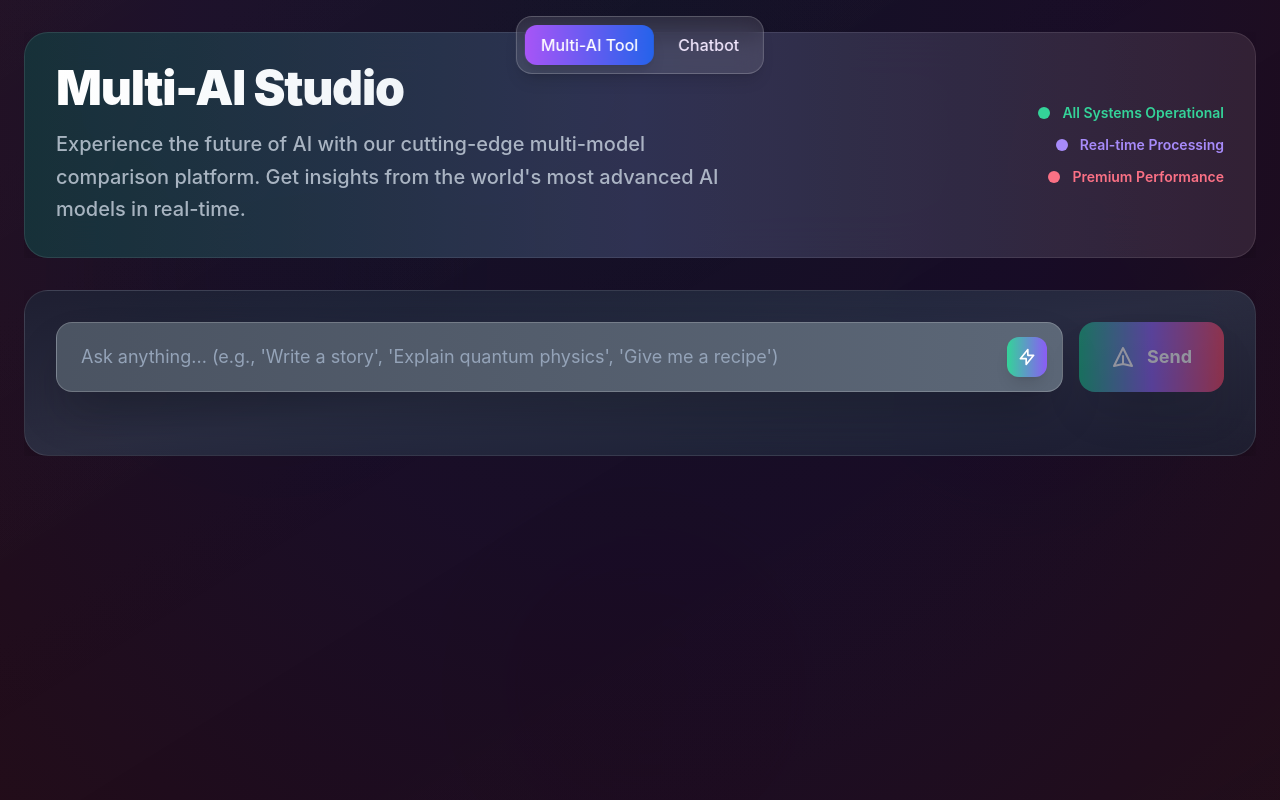
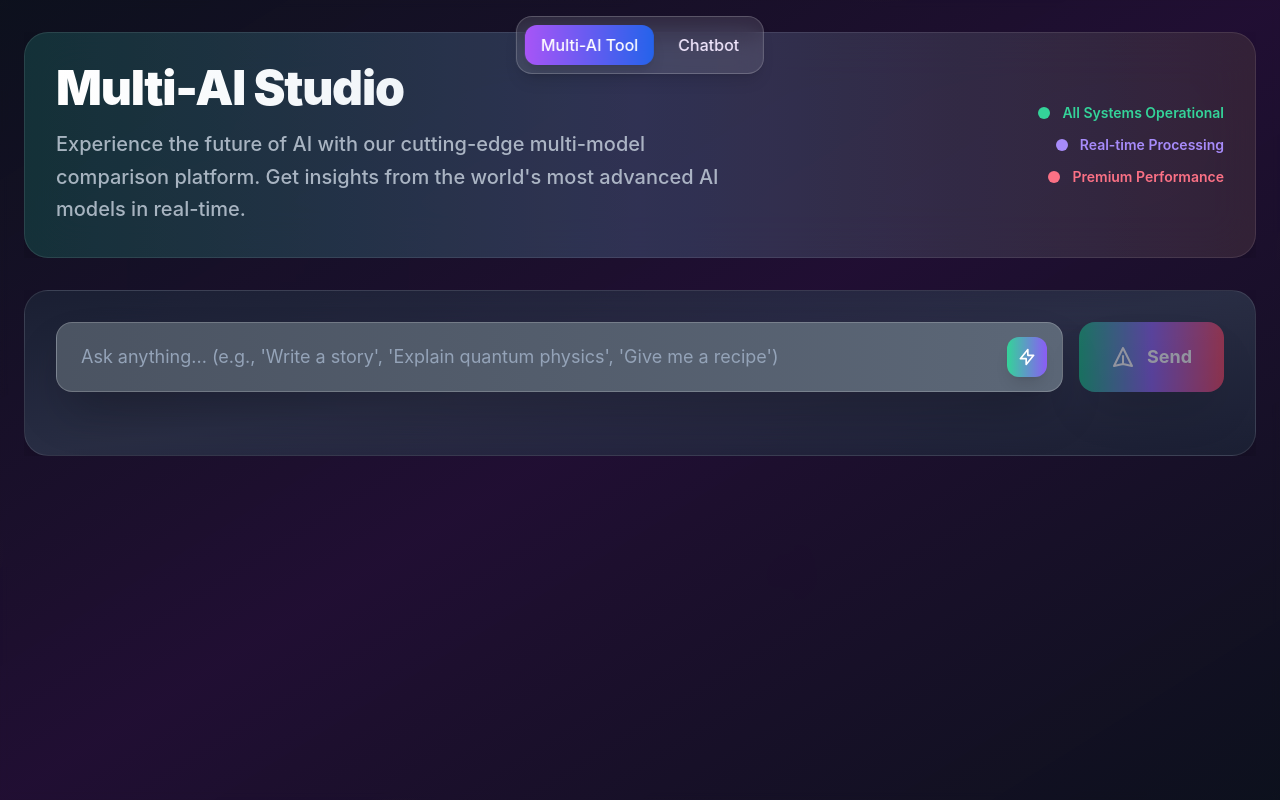
Before and after one commit to Prateekcodi/chatbot, a React (Create React App) app: page / in a window 1280 px wide. Built offline with nearby package versions, Linux system fonts and the light colour scheme.

Commit message:
Fix scrolling issues and remove 'Y' character display problem in MultiAI component

```diff
--- a/src/components/MultiAI.tsx
+++ b/src/components/MultiAI.tsx
@@ -168,23 +168,20 @@ const MultiAI: React.FC = () => {
   }, [modalOpen, navigateToResponse]);
 
   return (
-    <div className="min-h-screen bg-[#0A0A0F] relative overflow-hidden">
-      {/* Premium Background Effects */}
-      <div className="absolute inset-0 bg-[radial-gradient(ellipse_at_top,_var(--tw-gradient-stops))] from-indigo-900/20 via-purple-900/20 to-pink-900/20"></div>
-
-      {/* Animated Gradient Mesh */}
+    <div className="relative min-h-screen bg-[#0A0A0F] overflow-hidden">
+      {/* Animated Background */}
       <div className="absolute inset-0 bg-gradient-to-br from-white/[0.01] via-transparent to-white/[0.01] opacity-60"></div>
 
-      {/* Floating Orbs with Premium Gradients */}
+      {/* Floating Orbs */}
       <div className="absolute top-20 left-20 w-96 h-96 bg-gradient-to-r from-emerald-400/20 via-teal-500/20 to-cyan-600/20 rounded-full mix-blend-multiply filter blur-3xl opacity-60 animate-pulse"></div>
-      <div className="absolute top-40 right-20 w-96 h-96 bg-gradient-to-r from-violet-400/20 via-purple-500/20 to-indigo-600/20 rounded-full mix-blend-multiply filter blur-3xl opacity-60 animate-pulse" style={{ animationDelay: '2s' }}></div>
-      <div className="absolute -bottom-20 left-1/2 transform -translate-x-1/2 w-96 h-96 bg-gradient-to-r from-rose-400/20 via-pink-500/20 to-fuchsia-600/20 rounded-full mix-blend-multiply filter blur-3xl opacity-60 animate-pulse" style={{ animationDelay: '4s' }}></div>
+      <div className="absolute top-40 right-20 w-80 h-80 bg-gradient-to-r from-violet-400/20 via-purple-500/20 to-indigo-600/20 rounded-full mix-blend-multiply filter blur-3xl opacity-60 animate-pulse" style={{ animationDelay: '2s' }}></div>
+      <div className="absolute bottom-20 left-1/2 w-72 h-72 bg-gradient-to-r from-rose-400/20 via-pink-500/20 to-fuchsia-600/20 rounded-full mix-blend-multiply filter blur-3xl opacity-60 animate-pulse" style={{ animationDelay: '4s' }}></div>
 
       {/* Premium Glass Overlay */}
-      <div className="absolute inset-0 bg-gradient-to-br from-white/[0.02] via-transparent to-black/[0.03] backdrop-blur-[0.5px]"></div>
+      <div className="absolute inset-0 bg-gradient-to-br from-slate-900/50 via-purple-900/30 to-slate-900/50 backdrop-blur-sm"></div>
 
-      {/* Main Container */}
-      <div className="relative z-10 min-h-screen flex flex-col">
+      {/* Main Content */}
+      <div className="relative z-10 w-full min-h-screen flex flex-col">
         {/* Premium Header */}
         <header className="w-full px-6 py-8">
           <div className="max-w-7xl mx-auto">
@@ -495,9 +492,9 @@ const MultiAI: React.FC = () => {
         {/* Conversation History */}
         {conversationHistory.length > 0 && (
           <motion.div
-            initial={{ opacity: 0, y: 20 }}
+            initial={{ opacity: 0, y: -10 }}
             animate={{ opacity: 1, y: 0 }}
-            className="w-full max-w-7xl mx-auto mb-8 px-6"
+            className="conversation-history w-full space-y-6"
           >
             <div className="relative overflow-hidden">
               <div className="absolute inset-0 bg-gradient-to-br from-slate-800/40 to-slate-700/40 backdrop-blur-xl rounded-3xl border border-white/10"></div>
--- a/src/index.css
+++ b/src/index.css
@@ -30,6 +30,37 @@ body {
 /* Ensure no gaps */
 * {
   box-sizing: border-box;
+}
+
+/* Fix scrolling issues */
+html {
+  scroll-behavior: smooth;
+  overflow-x: hidden;
+}
+
+body {
+  overflow-x: hidden;
+  position: relative;
+}
+
+/* Ensure proper scrolling containers */
+.scroll-container {
+  overflow-y: auto;
+  overflow-x: hidden;
+  scrollbar-width: thin;
+  scrollbar-color: rgba(255, 255, 255, 0.2) transparent;
+}
+
+/* Hide any potential stray characters */
+body::after {
+  content: none;
+}
+
+/* Ensure conversation history scrolls properly */
+.conversation-history {
+  max-height: 70vh;
+  overflow-y: auto;
+  overflow-x: hidden;
 }
 
 .App {
```
